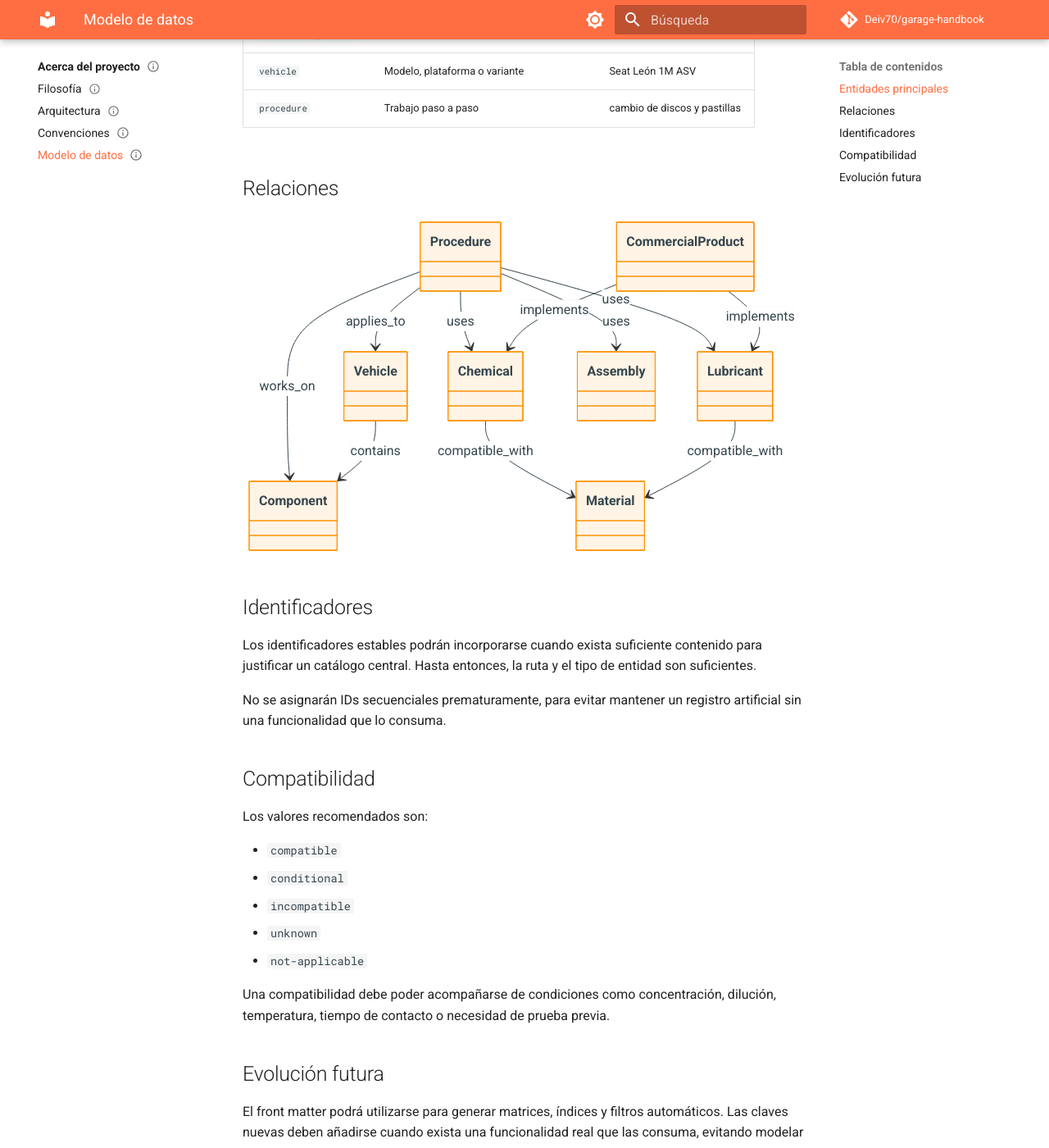
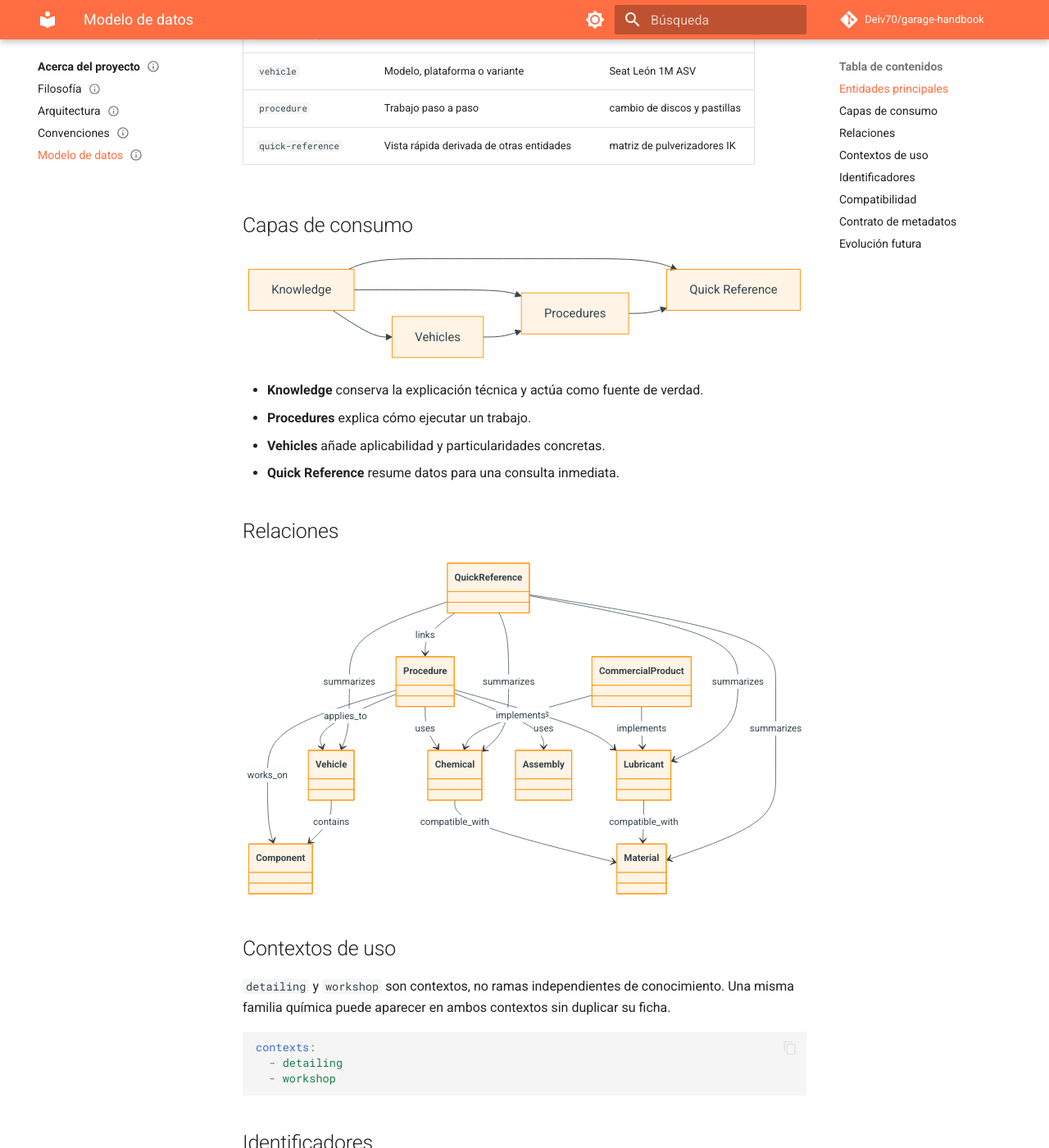
Before and after one commit to Deiv70/garage-handbook, an MkDocs documentation site: the page built from docs/about/data-model.md, in a window 1280 px wide and 1400 px high, scrolled down 710 px. Shown: the whole window at 82% size. Built offline with MkDocs 1.6.1 and Material for MkDocs 9.7.7, drawn with Linux system fonts in a browser that asks for light colours; comment, search, counter and statistics services are not loaded; some of the changed text lies outside the part shown.

Commit message:
docs(architecture): add quick reference entity

````diff
--- a/docs/about/data-model.md
+++ b/docs/about/data-model.md
@@ -24,6 +24,23 @@ Garage Handbook usa Markdown como formato de lectura y front matter YAML como ca
 | `commercial-product` | Producto concreto del mercado | Koch Chemie Green Star |
 | `vehicle` | Modelo, plataforma o variante | Seat León 1M ASV |
 | `procedure` | Trabajo paso a paso | cambio de discos y pastillas |
+| `quick-reference` | Vista rápida derivada de otras entidades | matriz de pulverizadores IK |
+
+## Capas de consumo
+
+```mermaid
+flowchart LR
+    K[Knowledge] --> P[Procedures]
+    K --> V[Vehicles]
+    K --> Q[Quick Reference]
+    V --> P
+    P --> Q
+```
+
+- **Knowledge** conserva la explicación técnica y actúa como fuente de verdad.
+- **Procedures** explica cómo ejecutar un trabajo.
+- **Vehicles** añade aplicabilidad y particularidades concretas.
+- **Quick Reference** resume datos para una consulta inmediata.
 
 ## Relaciones
 
@@ -39,6 +56,21 @@ classDiagram
     Vehicle --> Component : contains
     Chemical --> Material : compatible_with
     Lubricant --> Material : compatible_with
+    QuickReference --> Procedure : links
+    QuickReference --> Vehicle : summarizes
+    QuickReference --> Chemical : summarizes
+    QuickReference --> Lubricant : summarizes
+    QuickReference --> Material : summarizes
+```
+
+## Contextos de uso
+
+`detailing` y `workshop` son contextos, no ramas independientes de conocimiento. Una misma familia química puede aparecer en ambos contextos sin duplicar su ficha.
+
+```yaml
+contexts:
+  - detailing
+  - workshop
 ```
 
 ## Identificadores
@@ -59,6 +91,10 @@ Los valores recomendados son:
 
 Una compatibilidad debe poder acompañarse de condiciones como concentración, dilución, temperatura, tiempo de contacto o necesidad de prueba previa.
 
+## Contrato de metadatos
+
+El contrato común y los campos específicos de cada entidad se definen en [Esquema de metadatos](metadata-schema.md).
+
 ## Evolución futura
 
 El front matter podrá utilizarse para generar matrices, índices y filtros automáticos. Las claves nuevas deben añadirse cuando exista una funcionalidad real que las consuma, evitando modelar datos especulativos.
````
